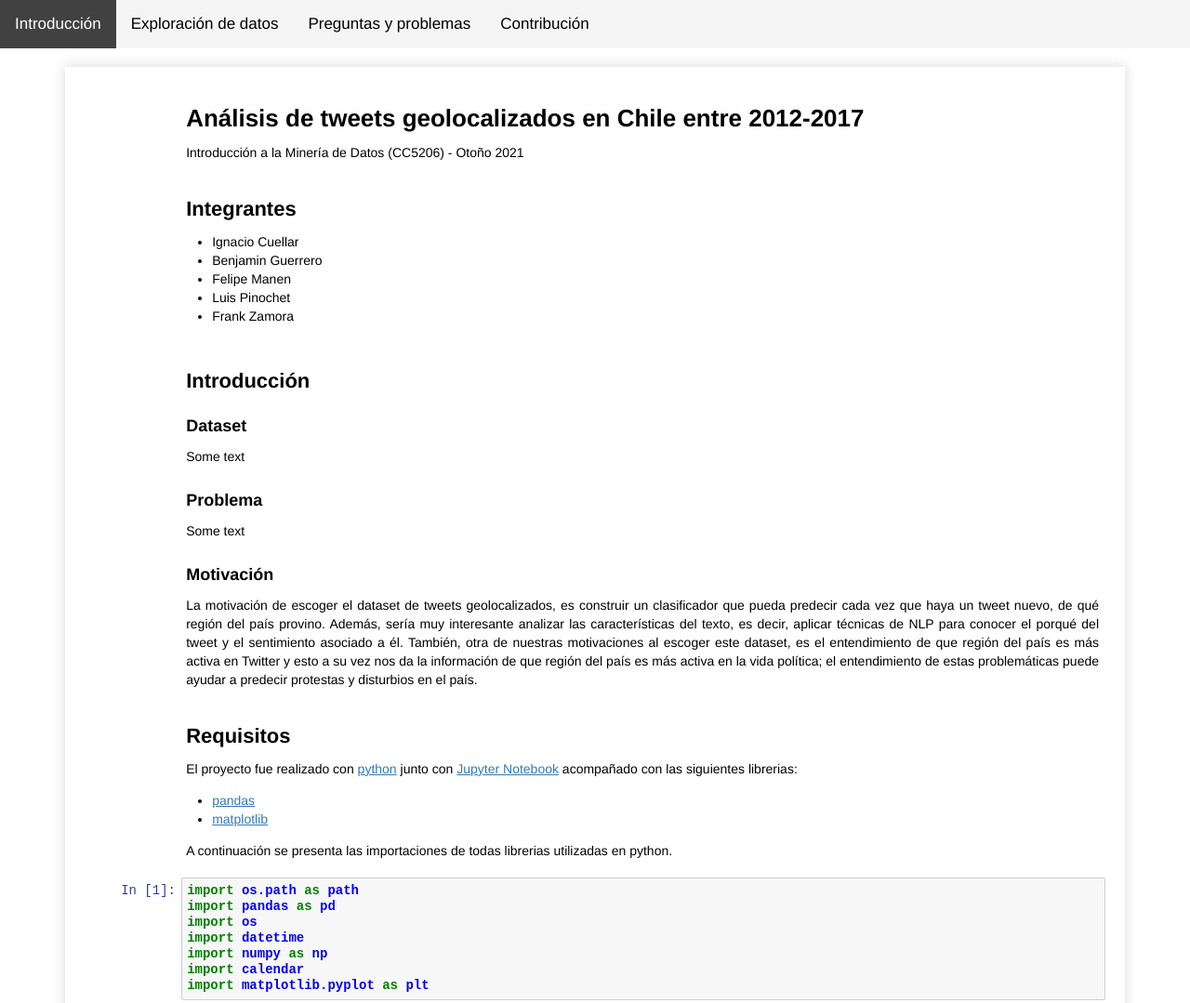
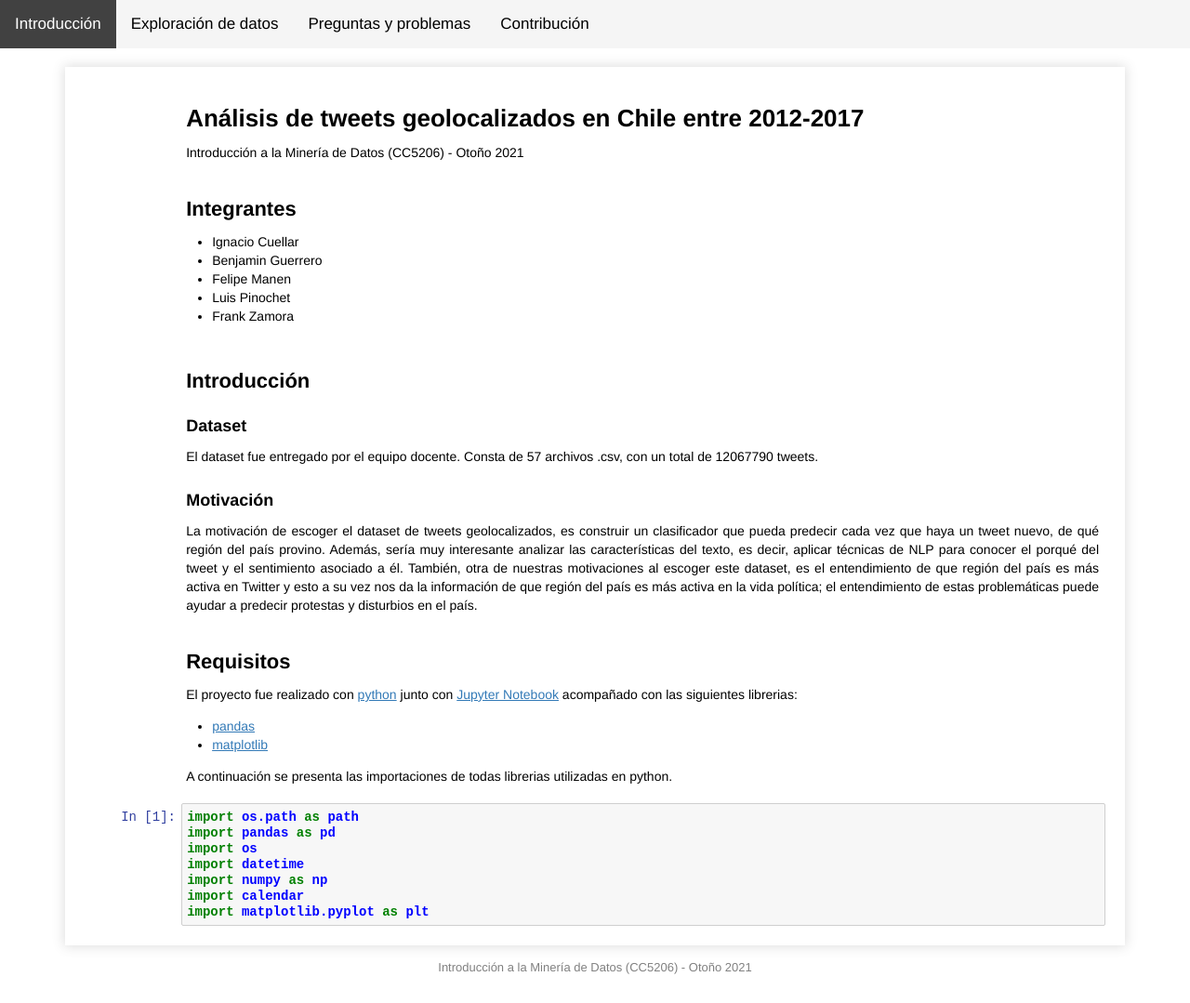
Before and after one commit to Kuellar/MineriaHito1-CC5206, a plain HTML site: page index.html in a window 1280 px wide. Shown: the top 1079 px of the page at 93% size. Drawn offline with nearby package versions, Linux system fonts and the light colour scheme; some packages are replaced by stand-ins of ours.

Commit message:
WIP: change dataset info

```diff
--- a/index.html
+++ b/index.html
@@ -97,10 +97,10 @@
               <h2>Introducción</h2>
               <!-- Dataset -->
               <h3>Dataset</h3>
-              <p>Some text</p>
-              <!-- Dataset -->
-              <h3>Problema</h3>
-              <p>Some text</p>
+              <p>
+                El dataset fue entregado por el equipo docente. Consta de 57
+                archivos .csv, con un total de 12067790 tweets.
+              </p>
               <!-- Motivación -->
               <h3>Motivación</h3>
               <p>
```
